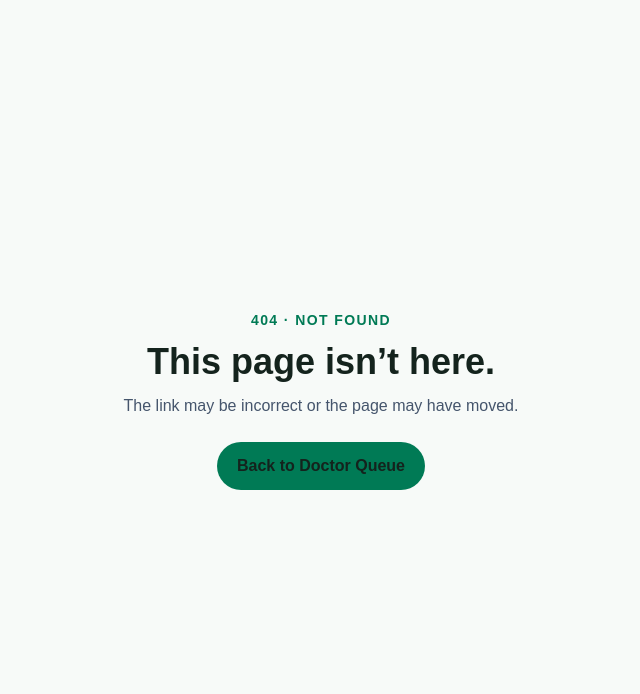
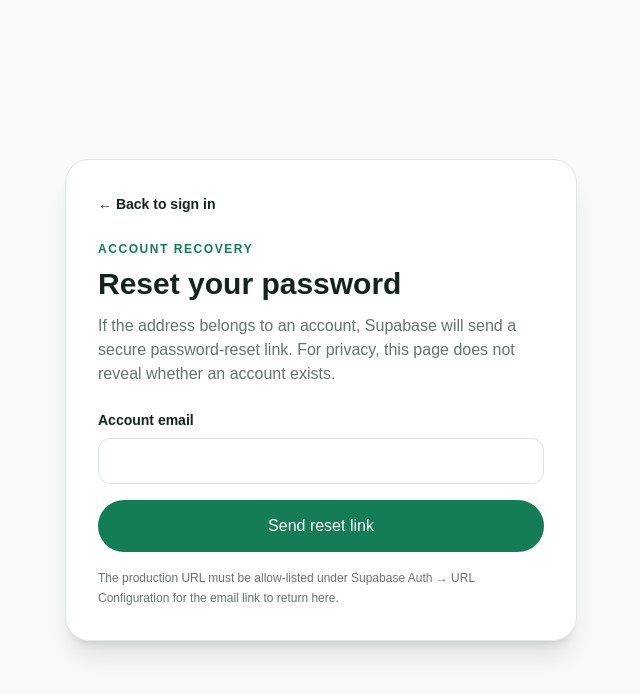
Before and after one commit to thewebcompany12/Doctor, a Next.js app: page /forgot-password in a window 1280 px wide. Before the commit this address had no page. Shown: the top 694 px of the page, without its empty margins (319-959 px from the left). Built offline with nearby package versions, Linux system fonts and the light colour scheme.

Commit message:
feat: add password recovery page

```diff
--- /dev/null
+++ b/app/forgot-password/page.tsx
@@ -0,0 +1,20 @@
+import Link from "next/link";
+import { requestPasswordReset } from "./actions";
+
+const errors: Record<string,string> = {
+  email: "Enter a valid account email address.",
+  configuration: "Authentication is not configured yet.",
+  request: "The reset request could not be sent. Verify Supabase Auth redirect settings and retry."
+};
+export default async function ForgotPasswordPage({ searchParams }: { searchParams: Promise<{ error?: string; sent?: string }> }) {
+  const { error, sent } = await searchParams;
+  return <main className="grid min-h-screen place-items-center px-5 py-12"><section className="w-full max-w-lg rounded-3xl border border-[#e1e9e4] bg-white p-8 shadow-xl">
+    <Link href="/login" className="text-sm font-bold text-[#147d55]">← Back to sign in</Link>
+    <p className="eyebrow mt-6">Account recovery</p><h1 className="mt-2 text-3xl font-black">Reset your password</h1>
+    <p className="mt-3 leading-6 text-[#65736d]">If the address belongs to an account, Supabase will send a secure password-reset link. For privacy, this page does not reveal whether an account exists.</p>
+    {sent && <p role="status" className="mt-4 rounded-xl border border-emerald-200 bg-emerald-50 p-3 text-sm text-emerald-900">If an account matches that email, a reset message has been requested.</p>}
+    {error && <p role="alert" className="mt-4 rounded-xl border border-red-200 bg-red-50 p-3 text-sm text-red-800">{errors[error] ?? "Unable to request a reset."}</p>}
+    <form action={requestPasswordReset} className="mt-6 space-y-4"><label className="block text-sm font-bold">Account email<input required type="email" name="email" autoComplete="email" className="mt-2 w-full rounded-xl border border-[#dbe5df] px-4 py-3 font-normal" /></label><button className="w-full rounded-full bg-[#147d55] px-5 py-3.5 font-bold text-white">Send reset link</button></form>
+    <p className="mt-4 text-xs leading-5 text-[#65736d]">The production URL must be allow-listed under Supabase Auth → URL Configuration for the email link to return here.</p>
+  </section></main>;
+}
```
